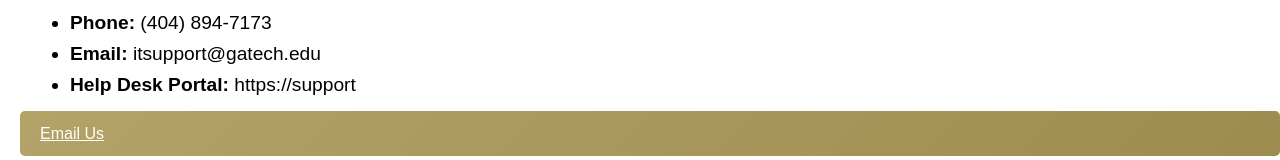
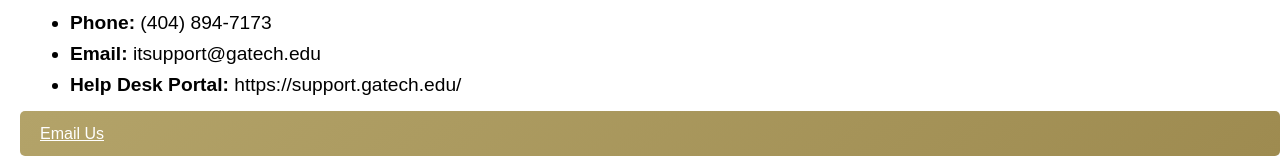
Before and after one commit to st0rmbre4k3r/policy-landing-page, a plain HTML site: page index.html in a window 1280 px wide. Shown: the part 1555-1715 px from the top of the page. Drawn offline with Linux system fonts and the light colour scheme.

Commit message:
updating link for help desk portal

```diff
--- a/index.html
+++ b/index.html
@@ -94,7 +94,7 @@
     <ul class="bullet-list">
       <li><b>Phone: </b>(404) 894-7173</li>
       <li><b>Email: </b>itsupport@gatech.edu</li>
-      <li><b>Help Desk Portal: </b>https://support</li>
+      <li><b>Help Desk Portal: </b>https://support.gatech.edu/</li>
     </ul>
     <a href="mailto:reports@gatechit.org" id="email_button">Email Us</a>
 
```
